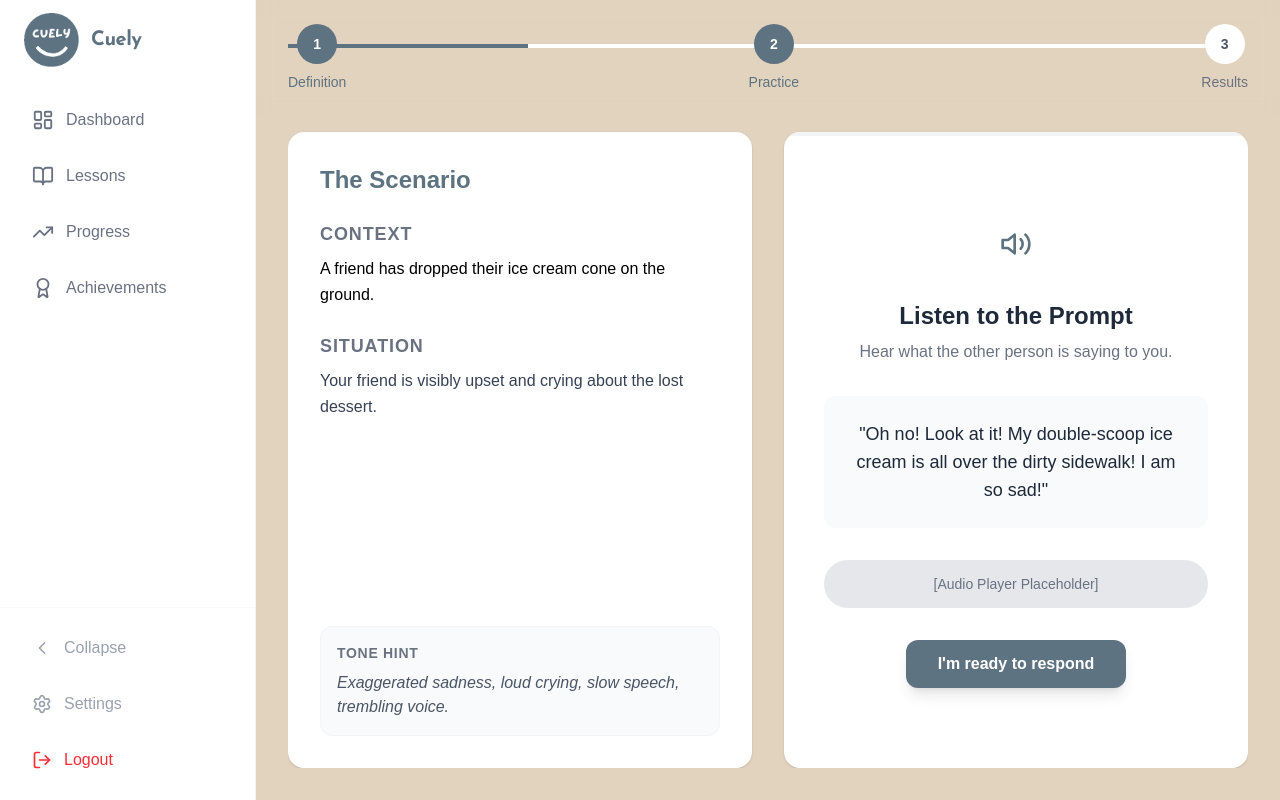
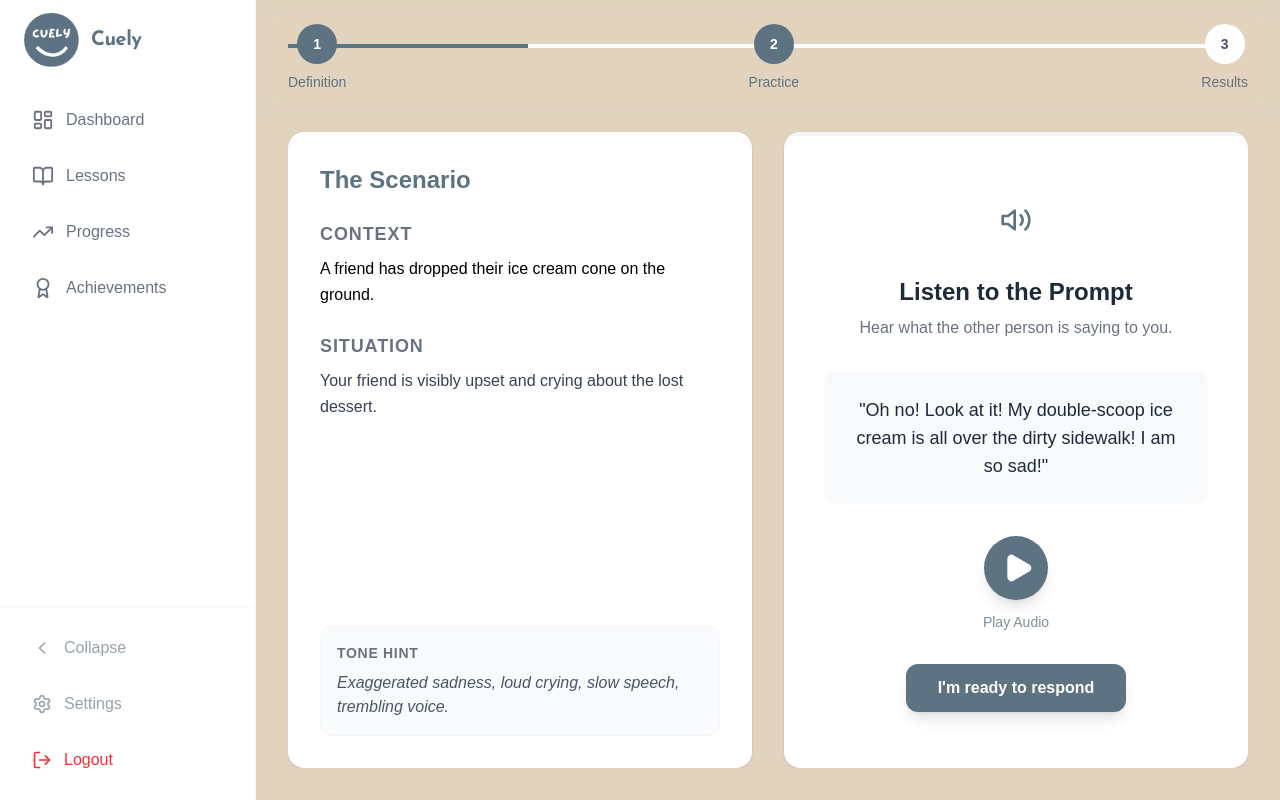
Before and after one commit to Integer-Conversion-Error/uottahack-8, a Next.js app in the folder frontend/cuely/: page /lessons/empathy_beg_001 in a window 1280 px wide. Both pictures are taken after a click on the button "Next →". Built offline with nearby package versions, Linux system fonts and the light colour scheme; no server answers; a web font is replaced by a local one.

Commit message:
feat: Implement PracticePage component for scenario-based audio prompts and webcam recording.

```diff
--- a/frontend/cuely/components/PracticePage.tsx
+++ b/frontend/cuely/components/PracticePage.tsx
@@ -2,6 +2,8 @@
 
 import React, { useState } from 'react';
 import WebcamCapture from './Webcam/WebcamCapture';
+
+import { Play, Pause } from 'lucide-react';
 
 interface PracticePageProps {
   scenario: {
@@ -34,6 +36,7 @@ export default function PracticePage({
   const [practicePhase, setPracticePhase] = useState<'listen' | 'respond'>('listen');
   const [isRecording, setIsRecording] = useState(false);
   const [capturedBlob, setCapturedBlob] = useState<Blob | null>(null);
+  const [isPlaying, setIsPlaying] = useState(false);
 
   const steps = [
     { number: 1, label: 'Definition' },
@@ -66,8 +69,7 @@ export default function PracticePage({
             {steps.map((step) => (
               <div key={step.number} className="flex flex-col items-center">
                 <div
-                  className={`w-10 h-10 rounded-full flex items-center justify-center font-bold text-sm transition-all duration-300 ${
-                    step.number <= currentStep
+                  className={`w-10 h-10 rounded-full flex items-center justify-center font-bold text-sm transition-all duration-300 ${step.number <= currentStep
                     ? 'bg-[#5E7381] text-white'
                     : 'bg-white text-gray-600'
                     }`}
@@ -75,8 +77,7 @@ export default function PracticePage({
                   {step.number}
                 </div>
                 <span
-                  className={`mt-2 text-sm font-medium ${
-                    step.number <= currentStep
+                  className={`mt-2 text-sm font-medium ${step.number <= currentStep
                     ? 'text-[#5E7381]'
                     : 'text-gray-500'
                     }`}
@@ -141,9 +142,40 @@ export default function PracticePage({
                     <p className="text-lg text-gray-800 font-medium">"{transcript}"</p>
                   </div>
 
-                  {/* Placeholder Audio Player */}
-                  <div className="w-full max-w-sm h-12 bg-gray-200 rounded-full mb-8 flex items-center justify-center text-gray-500 text-sm">
-                    [Audio Player Placeholder]
+                  {/* Audio Player */}
+                  <div className="w-full max-w-sm mb-8 flex flex-col items-center">
+                    <button
+                      onClick={() => {
+                        const audio = document.getElementById('audio-element') as HTMLAudioElement;
+                        if (!audio) return;
+
+                        if (isPlaying) {
+                          audio.pause();
+                        } else {
+                          audio.play();
+                        }
+                        setIsPlaying(!isPlaying);
+                      }}
+                      className="w-16 h-16 bg-[#5E7381] text-white rounded-full flex items-center justify-center shadow-lg hover:bg-[#4a5c6a] transition-all transform hover:scale-105 active:scale-95"
+                    >
+                      {isPlaying ? (
+                        <Pause className="w-8 h-8 fill-current" />
+                      ) : (
+                        <Play className="w-8 h-8 fill-current ml-1" />
+                      )}
+                    </button>
+                    <p className="mt-3 text-sm text-[#5E7381] font-medium opacity-80">
+                      {isPlaying ? 'Listening...' : 'Play Audio'}
+                    </p>
+
+                    <audio
+                      id="audio-element"
+                      src={audioSample.url.startsWith('http') ? audioSample.url : `http://localhost:4000${audioSample.url}`}
+                      onEnded={() => setIsPlaying(false)}
+                      onPause={() => setIsPlaying(false)}
+                      onPlay={() => setIsPlaying(true)}
+                      className="hidden"
+                    />
                   </div>
 
                   <button
@@ -197,8 +229,7 @@ export default function PracticePage({
                     <button
                       onClick={() => capturedBlob && onNext(capturedBlob)}
                       disabled={!capturedBlob || isSubmitting}
-                      className={`px-8 py-3 rounded-xl font-semibold transition-all shadow-lg flex items-center ${
-                        capturedBlob && !isSubmitting
+                      className={`px-8 py-3 rounded-xl font-semibold transition-all shadow-lg flex items-center ${capturedBlob && !isSubmitting
                         ? 'bg-[#5E7381] text-white hover:bg-[#4a5c6a] transform hover:scale-105'
                         : 'bg-gray-200 text-gray-400 cursor-not-allowed'
                         }`}
```
Lines whose indentation alone changed are shown as unchanged.
